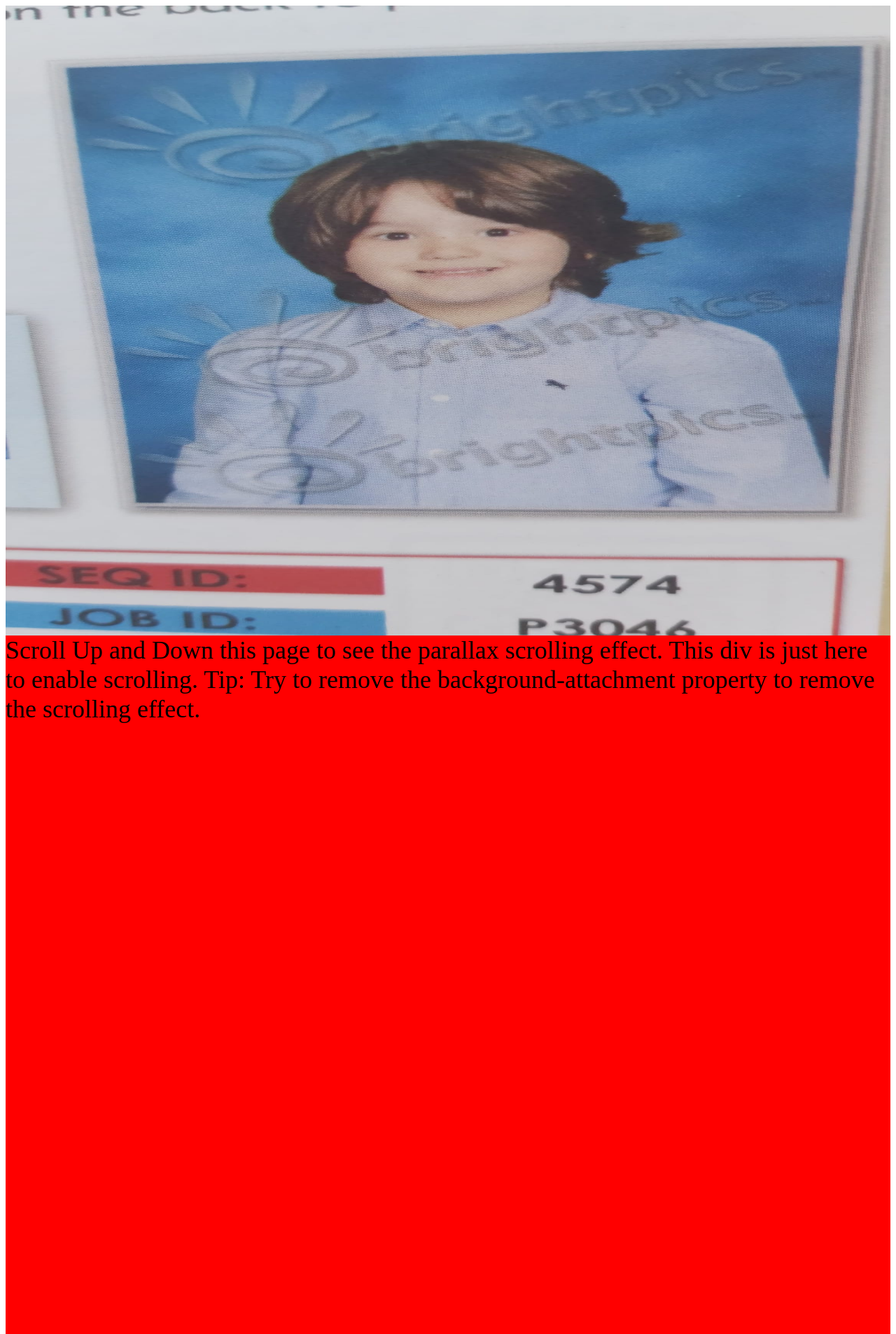
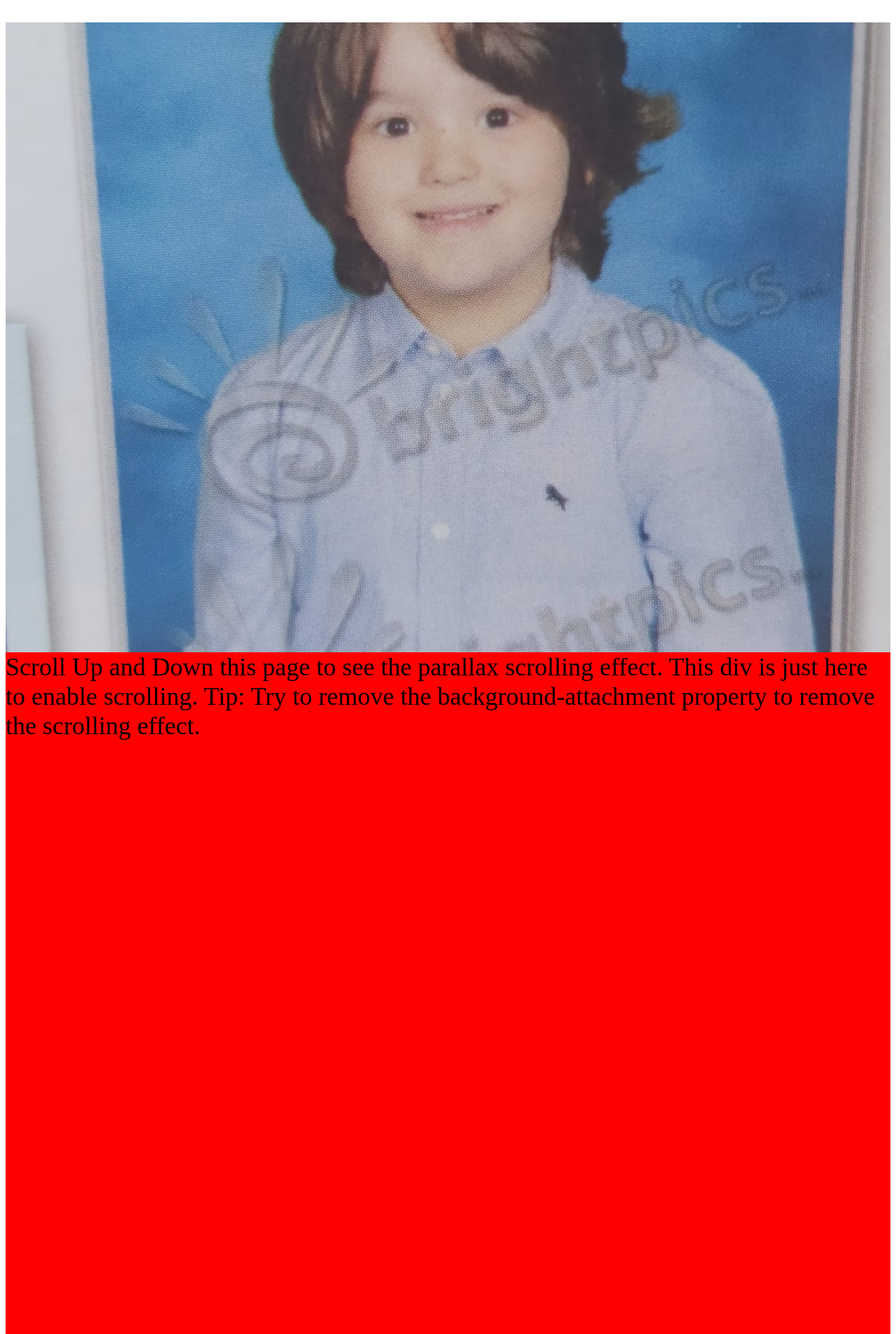
Before and after one commit to dstlmike/dstlmike.github.io, a Jekyll site: the page built from par.md, in a window 1280 px wide. Shown: the top 1906 px of the page at 70% size. Built offline with Jekyll 4.4.1, drawn with Linux system fonts in a browser that asks for light colours.

Commit message:
Update par.html

```diff
--- a/_layouts/par.html
+++ b/_layouts/par.html
@@ -5,6 +5,8 @@
 <style>
 body, html {
   height: 100%;
+margin-top: 1rem;
+
 }
 
 .parallax {
@@ -18,7 +20,7 @@ body, html {
   background-attachment: fixed;
   background-position: center;
   background-repeat: no-repeat;
-  background-size: 100% 100%;
+  background-size: cover;
 }
 
 </style>
```
